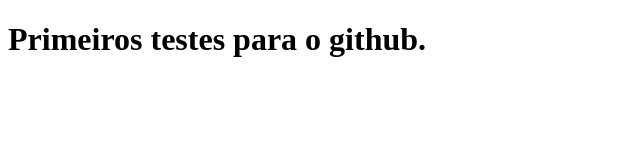
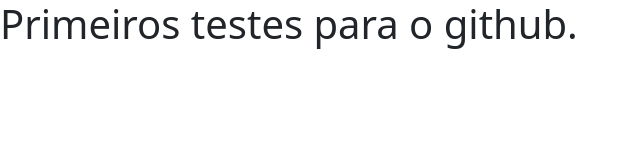
Before and after one commit to danilocalvalhan/DSMovie, a plain HTML site: page index.html in a window 1280 px wide. Shown: the whole page, without its empty margins (0-640 px from the left). Drawn offline with nearby package versions, Linux system fonts and the light colour scheme.

Commit message:
Bootstrap

```diff
--- a/index.html
+++ b/index.html
@@ -5,7 +5,12 @@
     <meta http-equiv="X-UA-Compatible" content="IE=edge">
     <meta name="viewport" content="width=device-width, initial-scale=1.0">
     <title>DSMovie</title>
+
+    <!-- Bootstrap CSS -->
+    <link href="https://cdn.jsdelivr.net/npm/bootstrap@5.1.3/dist/css/bootstrap.min.css" rel="stylesheet" integrity="sha384-1BmE4kWBq78iYhFldvKuhfTAU6auU8tT94WrHftjDbrCEXSU1oBoqyl2QvZ6jIW3" crossorigin="anonymous">
+    <!-- CSS -->
     <link rel="stylesheet" href="css/styles.css">
+
 </head>
 <body>
     <h1>Primeiros testes para o github.</h1>
```
